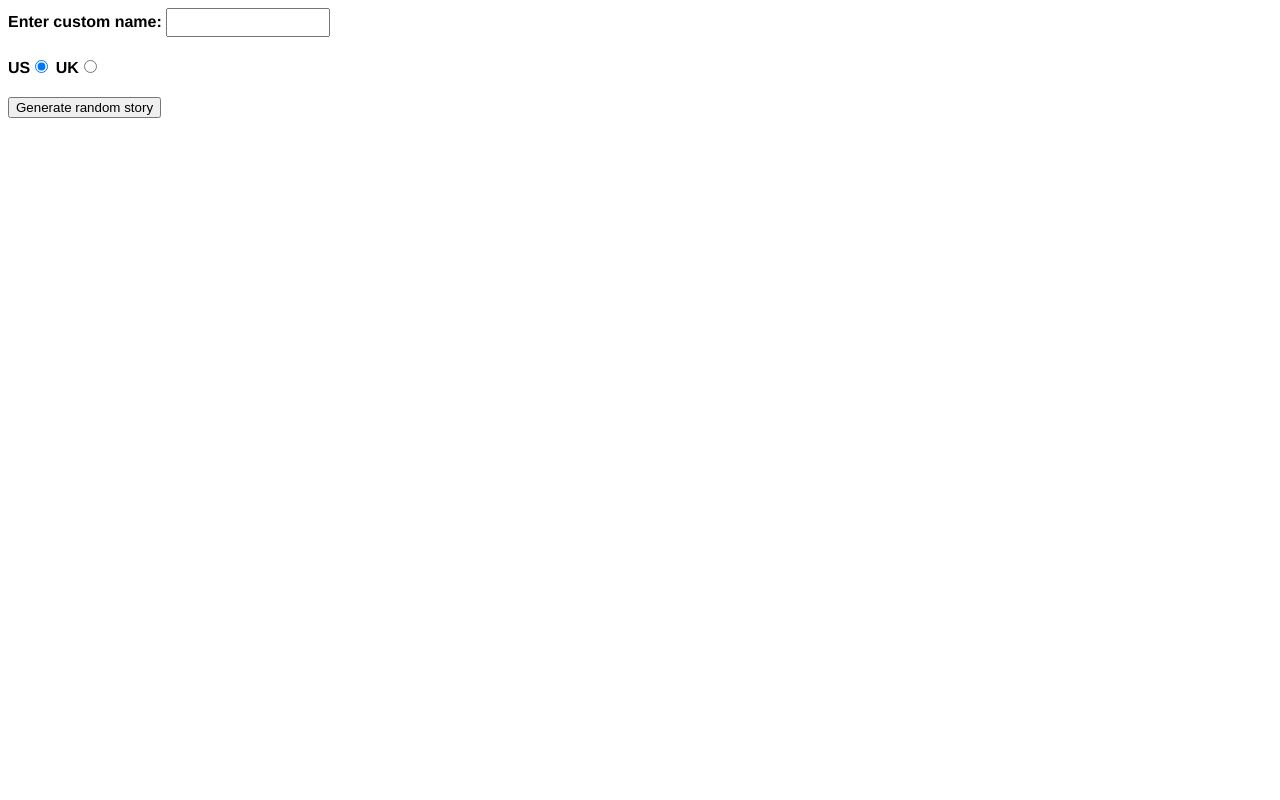
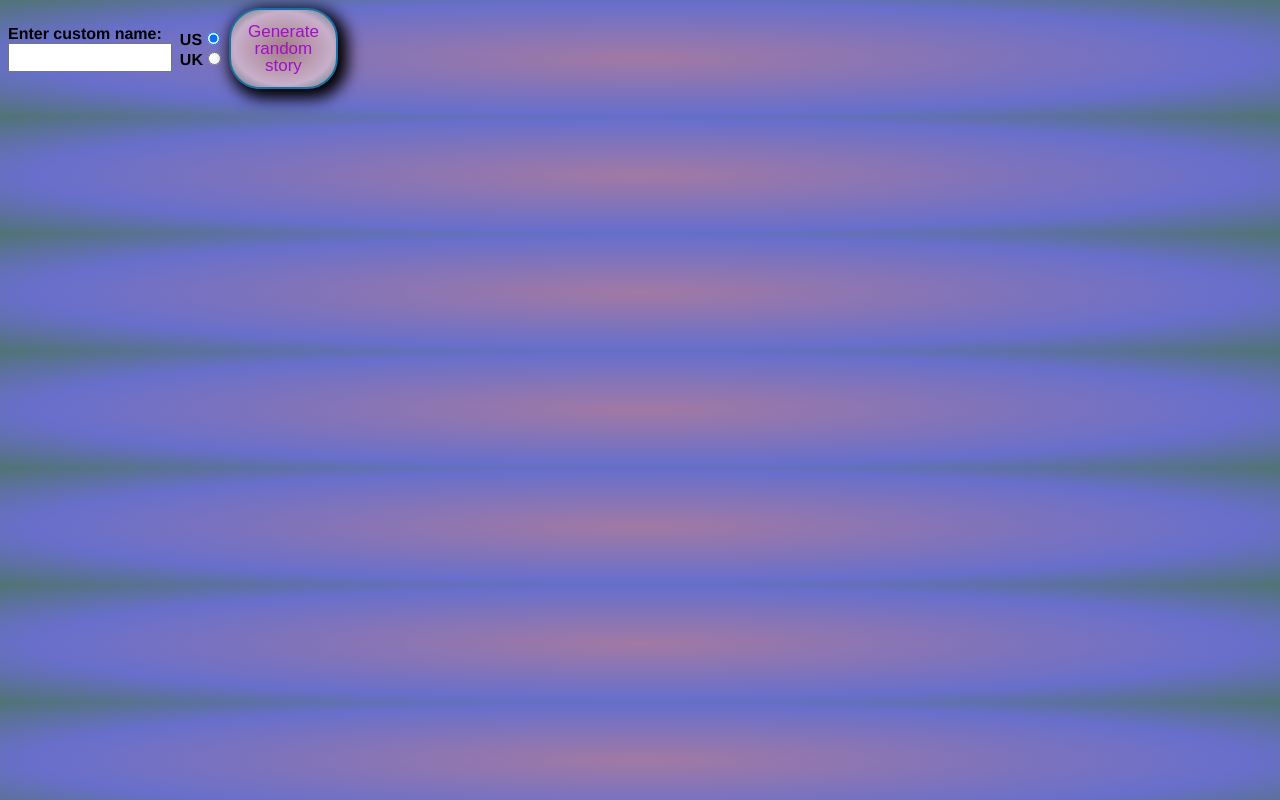
Before and after one commit to vicliyao/website, a plain HTML site: page silly-story/index.html in a window 1280 px wide. Drawn offline with Linux system fonts and the light colour scheme.

Commit message:
Update index.html

```diff
--- a/silly-story/index.html
+++ b/silly-story/index.html
@@ -13,6 +13,32 @@
     body {
       font-family: helvetica, sans-serif;
       width: 350px;
+      background: #A179A4;
+      background: -moz-radial-gradient(center, #A179A4 0%, #686FCB 67%, #517375 100%);
+      background: -webkit-radial-gradient(center, #A179A4 0%, #686FCB 67%, #517375 100%);
+      background: radial-gradient(ellipse at center, #A179A4 0%, #686FCB 67%, #517375 100%);
+      display:flex;
+      align-items: center;
+    }
+
+    .randomize{
+    color: rgb(162, 14, 203);
+    font-size: 17px;
+    line-height: 17px;
+    padding: 13px;
+    border-radius: 31px;
+    background-image: radial-gradient(at center center, rgb(164, 125, 135) 0%, rgb(200, 175, 203) 67%, rgb(81, 115, 117) 100%);
+    box-shadow: rgb(0, 0, 0) 5px 5px 15px 5px;
+    border: 2px solid rgb(28, 110, 164);
+    display: inline-block;
+  }
+
+    .randomize:hover {
+      background: #A47D87;
+    }
+
+    .randomize:active {
+      background: #517375;
     }
 
     label {
```
